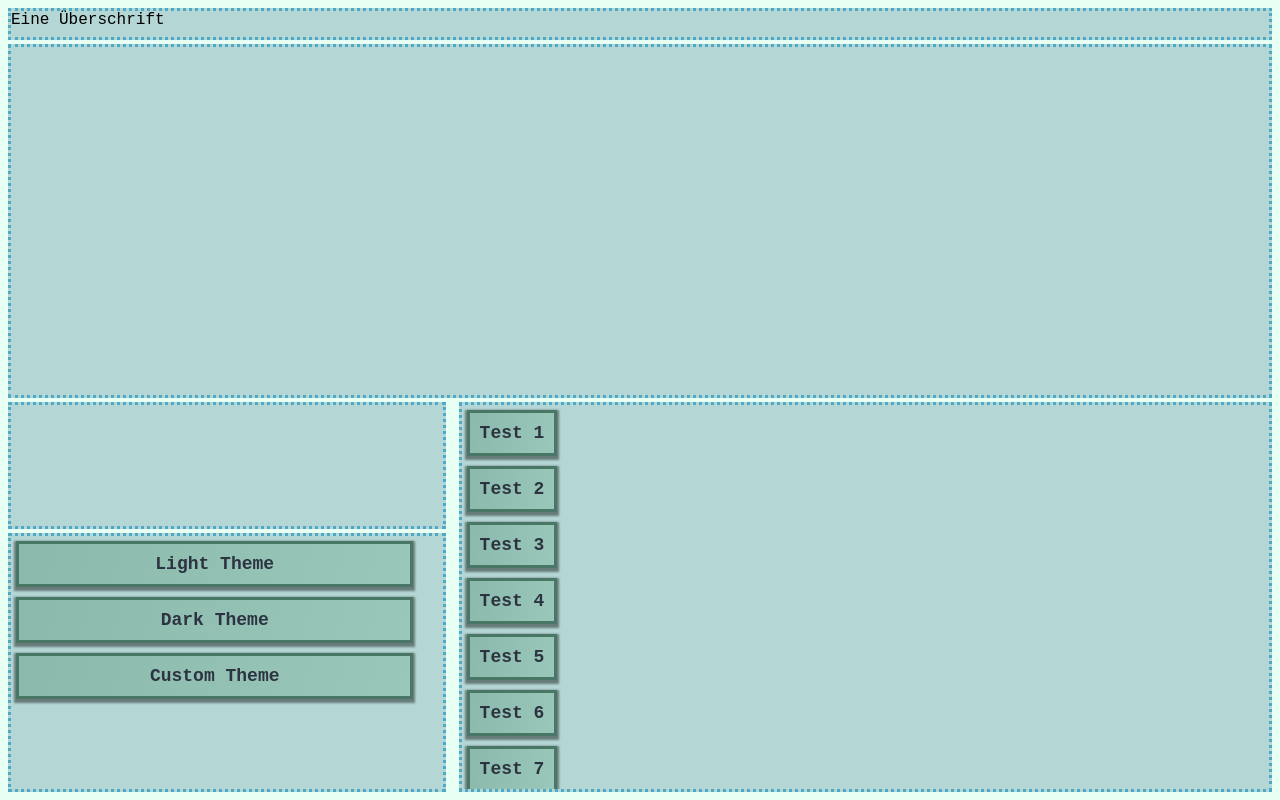
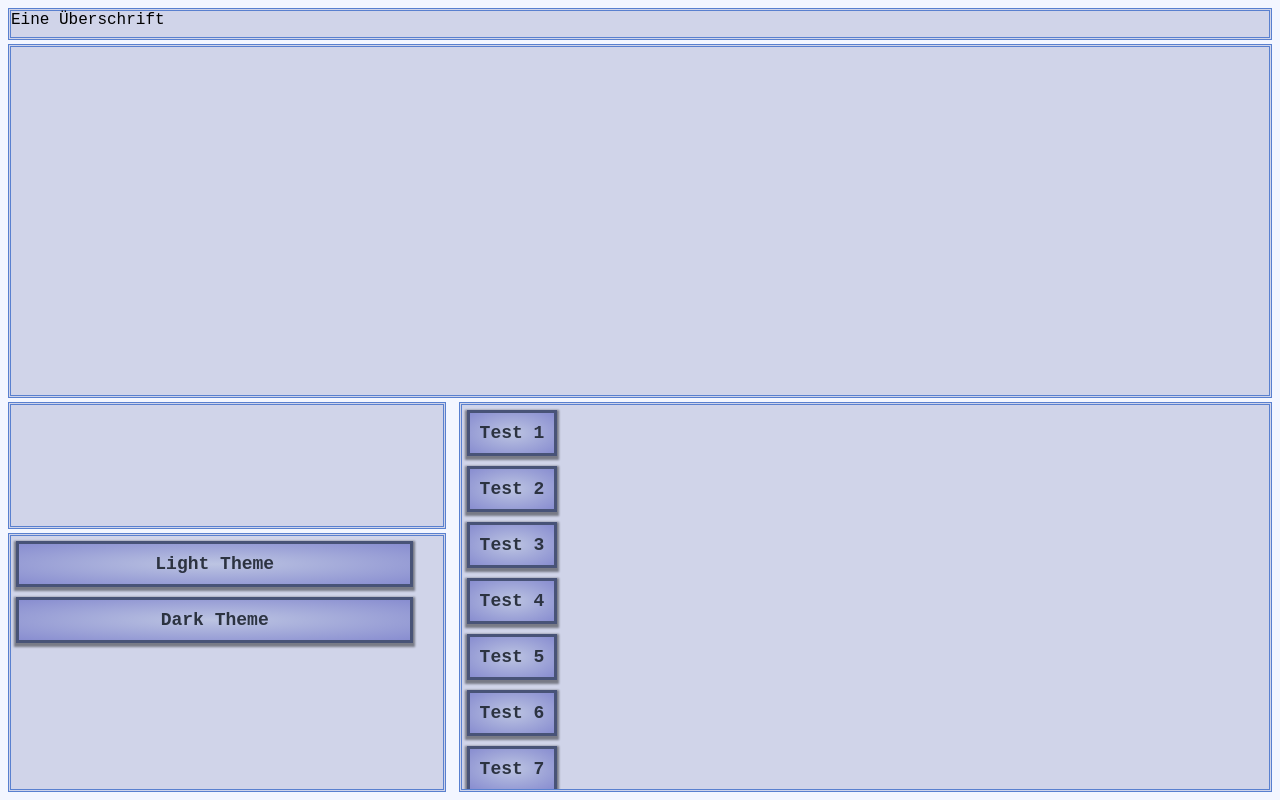
Before and after one commit to Nora404/TryHandy, an Angular app in the folder TryHandy/: page / in a window 1280 px wide. Built offline with nearby package versions, Linux system fonts and the light colour scheme.

Commit message:
zwei gute themes

```diff
--- a/TryHandy/src/app/layout/layout.component.html
+++ b/TryHandy/src/app/layout/layout.component.html
@@ -8,7 +8,6 @@
 
         <button (click)="setTheme('light-theme')">Light Theme</button><br>
         <button (click)="setTheme('dark-theme')">Dark Theme</button><br>
-        <button (click)="setTheme('custom-theme')">Custom Theme</button><br>
 
     </div>
     <div class="action">
--- a/TryHandy/src/app/layout/layout.component.ts
+++ b/TryHandy/src/app/layout/layout.component.ts
@@ -10,7 +10,7 @@ import { AfterViewChecked, Component, OnInit } from '@angular/core';
 export class LayoutComponent implements AfterViewChecked {
 
   setTheme(theme: string) {
-    document.body.classList.remove('light-theme', 'dark-theme', 'custom-theme');
+    document.body.classList.remove('light-theme', 'dark-theme');
     document.body.classList.add(theme);
 
     localStorage.setItem('theme', theme);
--- a/TryHandy/src/styles.scss
+++ b/TryHandy/src/styles.scss
@@ -16,13 +16,13 @@ button {
 
 .light-theme {
     font-family: 'Courier New', Courier, monospace;
-    background-color: rgb(232, 255, 244);
+    background-color: rgb(243, 246, 255);
     color: black;
 }
 
 .light-theme button {
-    background: linear-gradient(100deg, #8bb9ac 0%, #99c7ba 100%);
-    border-color: #487765;
+    background: radial-gradient(#bcc4e2 1%, #888dd0 100%);
+    border-color: #485377;
     color: #2c3341;
 }
 
@@ -32,8 +32,8 @@ button {
 .light-theme .menu,
 .light-theme .action {
     box-sizing: border-box;
-    background-color: #064e6b3b;
-    border: 3px dotted #088abd96;
+    background-color: #06106b25;
+    border: 3px double #0847bd96;
     height: 100%;
     width: 100%;
 }
@@ -59,36 +59,7 @@ button {
 .dark-theme .action {
     box-sizing: border-box;
     background-color: #363636c2;
-    border: 5px double rgb(51, 32, 32);
+    border: 3px double rgb(51, 32, 32);
     height: 100%;
     width: 100%;
 }
-
-// CUSTOM THEME ----------------------------------------------------------------------
-
-.custom-theme {
-    font-family: 'Courier New', Courier, monospace;
-    background: #424057 url('./assets/bg/bg2.svg') center center/cover repeat fixed;
-    color: #aab8d3;
-}
-
-.custom-theme button {
-    background: radial-gradient(#664374 0%, #11132d 100%);
-    border-color: rgb(32, 30, 51);
-    color: #cecece;
-}
-
-.custom-theme .head,
-.custom-theme .map,
-.custom-theme .cros,
-.custom-theme .menu,
-.custom-theme .action {
-    box-sizing: border-box;
-    background-color: rgba(32, 30, 51, 0.767);
-    border: 5px groove rgb(32, 30, 51);
-    ;
-    height: 100%;
-    width: 100%;
-}
-
-// LAYOUT ----------------------------------------------------------------------------
```
